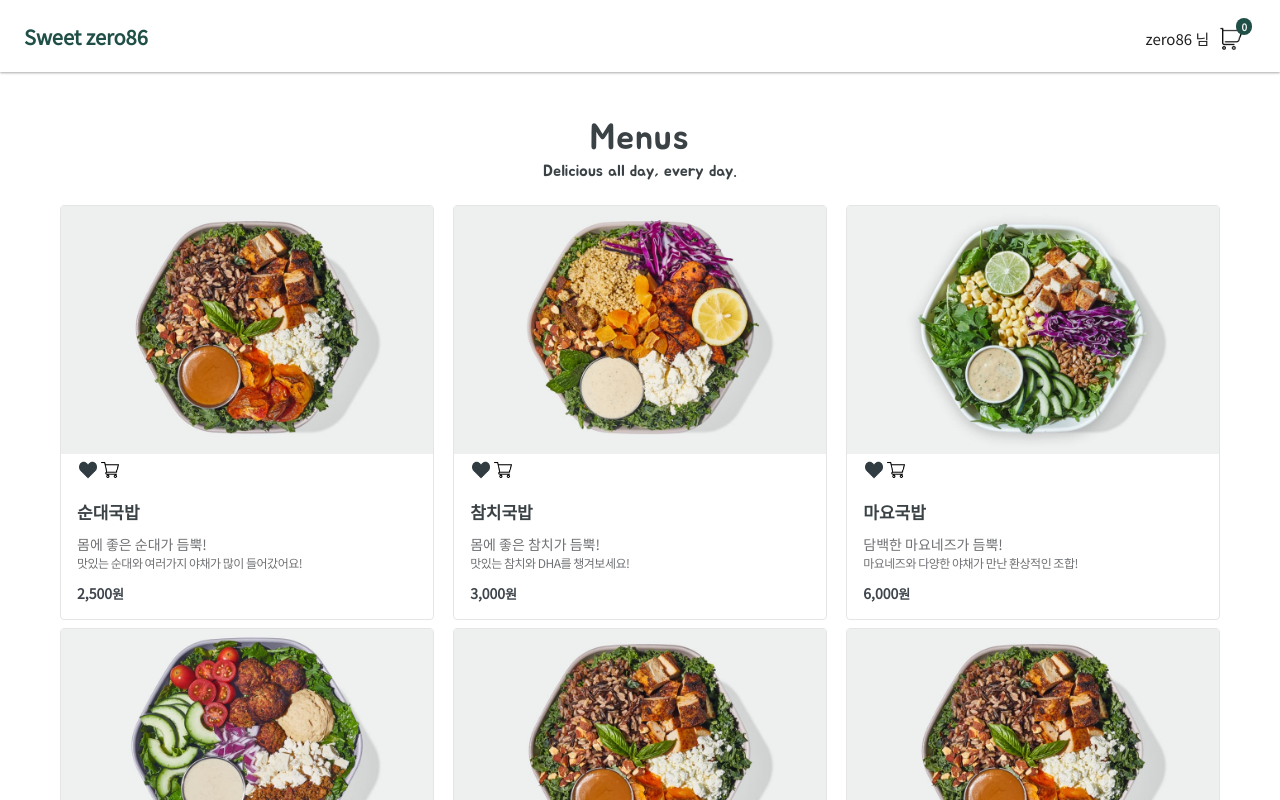
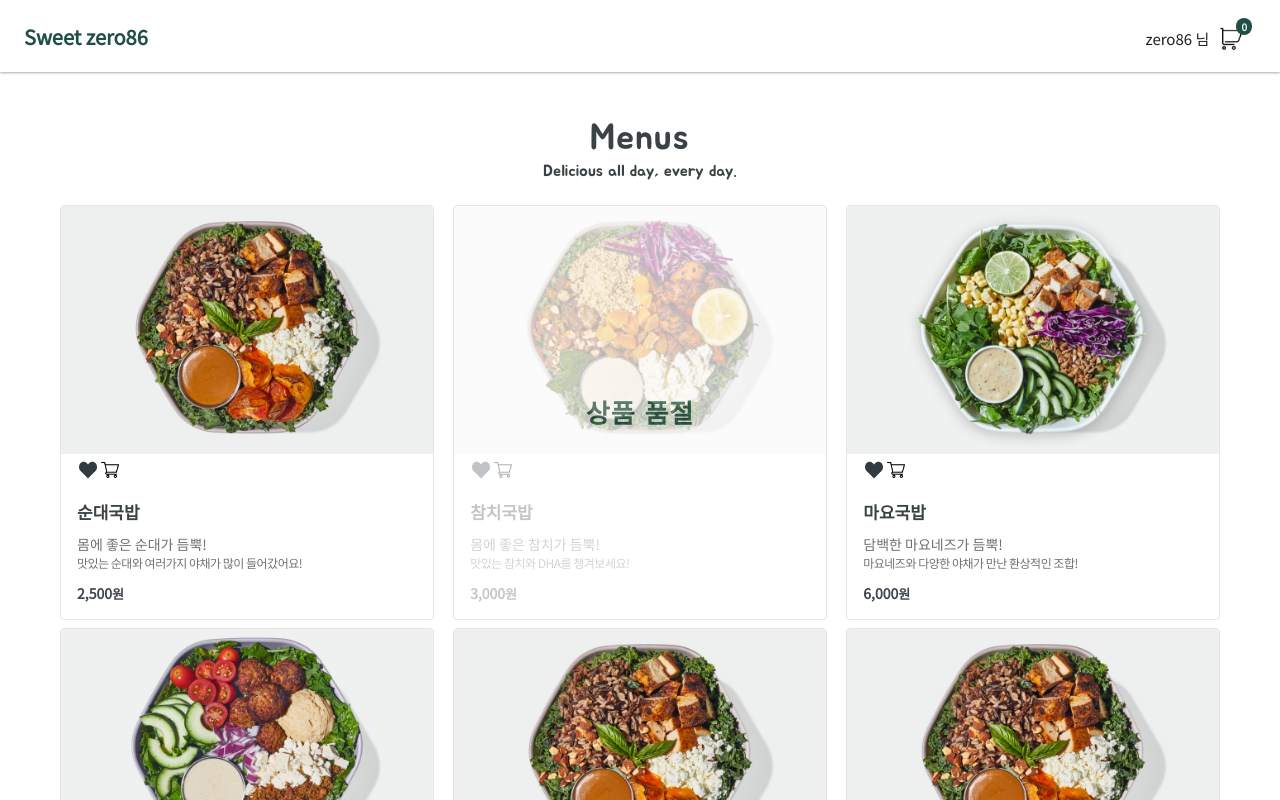
Before and after one commit to katanazero86/react-cart, a React app: page / in a window 1280 px wide. Built offline with nearby package versions, Linux system fonts and the light colour scheme.

Commit message:
[feature] react-cart 프로젝트 구성
- cart 컴포넌트 부분 구현 및 기능 작성

```diff
--- a/public/assets/json/menuJson.json
+++ b/public/assets/json/menuJson.json
@@ -112,8 +112,8 @@
   {
     "menuId": 12,
     "menuName": "계란국밥",
-    "menuSummary": "",
-    "menuDescription": "",
+    "menuSummary": "유기농 계란을 사용한 국밥!",
+    "menuDescription": "직접 계약한 농가에 유기농 계란을 통해, 다양한 야채베이스로 만들어진 국밥",
     "menuPrice": 5000,
     "likeCount": 10,
     "isSold": false,
--- a/src/components/header/Header.scss
+++ b/src/components/header/Header.scss
@@ -6,6 +6,7 @@
   position: sticky;
   top: 0;
   background-color: white;
+  z-index: 1;
 
   @include boxshadow(1);
 
--- a/src/containers/menu/MenuContainer.js
+++ b/src/containers/menu/MenuContainer.js
@@ -89,6 +89,24 @@ function MenuContainer() {
         <div className={MenuContainerStyle.wrap}>
             <MenuTitle title="Menus" subTitle="Delicious all day, every day."/>
             {menus.map(menu => {
+
+                if (menu.isSold) {
+                    return (
+                        <div className={MenuContainerStyle.body} key={menu.menuId}>
+                            <p className={MenuContainerStyle['is-sold-text']}>상품 품절</p>
+                            <div className={MenuContainerStyle['is-sold']}>
+                                <MenuImage imgUrl={menu.imgUrl} isSold={menu.isSold} isLazy/>
+                                <div className={MenuContainerStyle['body-icon']}>
+                                    <Like onClick={likeClick}/>
+                                    <Cart onClick={() => addCartDispatch(menu)}/>
+                                </div>
+                                <MenuInfo menuName={menu.menuName} menuSummary={menu.menuSummary}
+                                          menuDescription={menu.menuDescription} menuPrice={menu.menuPrice}/>
+                            </div>
+                        </div>
+                    )
+                }
+
                 return (
                     <div className={MenuContainerStyle.body} key={menu.menuId}>
                         <MenuImage imgUrl={menu.imgUrl} isSold={menu.isSold} isLazy/>
--- a/src/containers/menu/MenuContainer.scss
+++ b/src/containers/menu/MenuContainer.scss
@@ -4,13 +4,11 @@
 .wrap {
 
   @include dFlexWrap();
-  //align-items: flex-start;
   align-items: stretch;
   justify-content: space-between;
   width: 95%;
 
   padding: 24px;
-
   margin: 0 auto;
 
   .body {
@@ -18,6 +16,32 @@
     flex-basis: 32%;
     border-radius: 4px;
     border: 1px solid  #e5e5e5;
+    position: relative;
+
+    .is-sold {
+      opacity:  0.3;
+      pointer-events: none;
+    }
+
+    .is-sold-text {
+      font-family: 'Jua';
+      position: absolute;
+      top: 0;
+      left: 0;
+      right: 0;
+      bottom: 0;
+      text-align: center;
+      color : #1f4f46;
+      font-weight: 600;
+      font-size: 26px;
+      letter-spacing: 1px;
+      pointer-events: none;
+
+      @include dFlex();
+      align-items: center;
+      justify-content: center;
+
+    }
 
     &-icon {
       @include dFlex();
```
